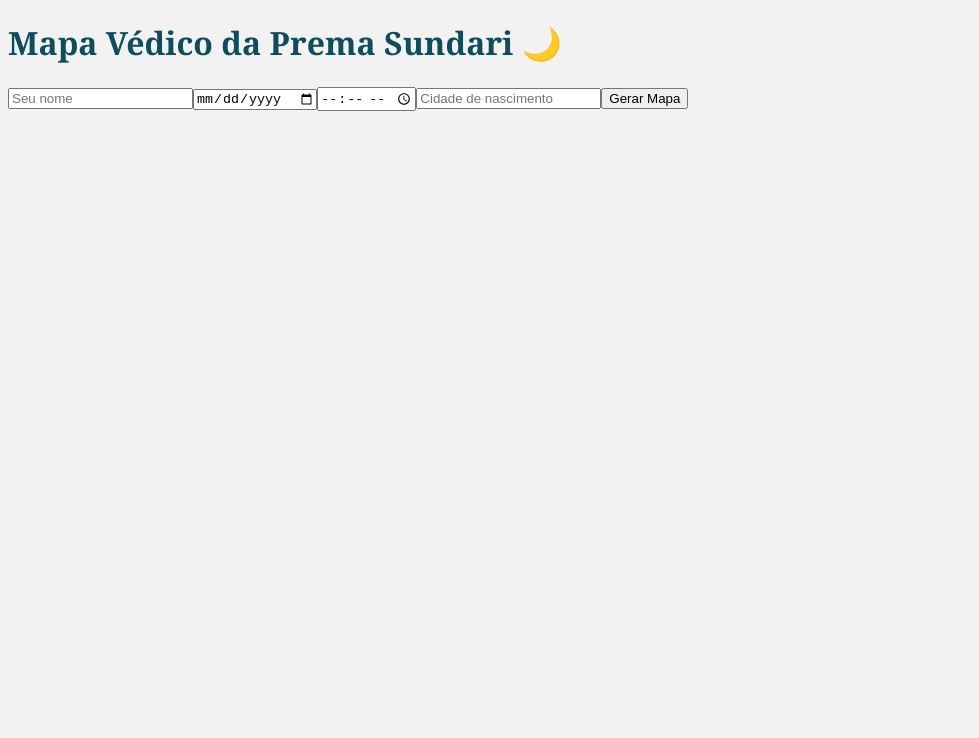
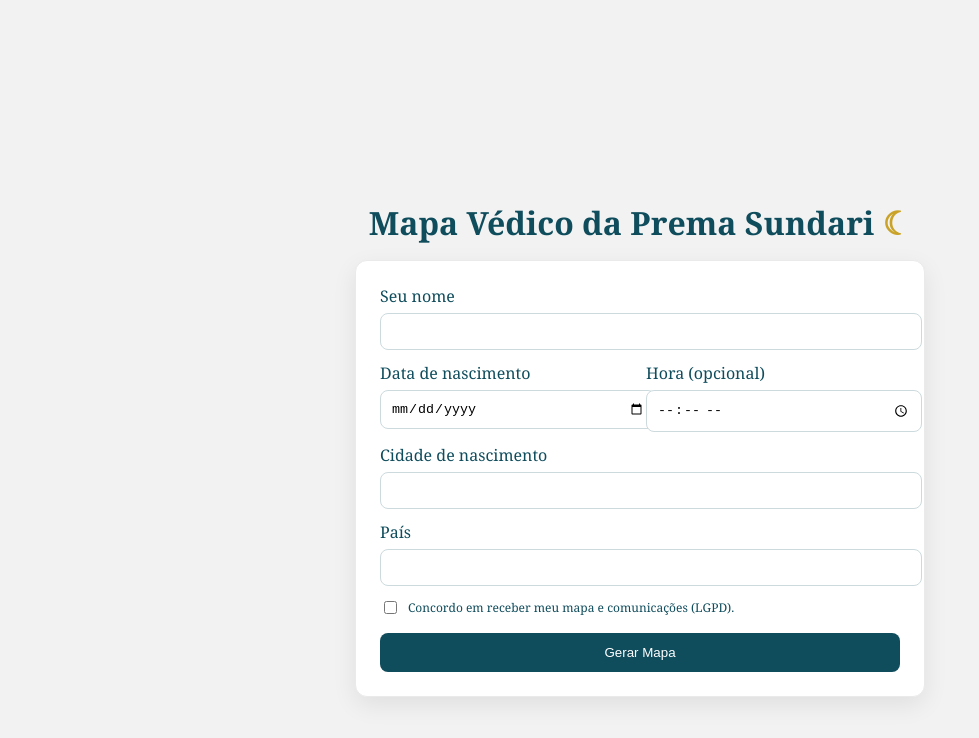
Before and after one commit to premasundaridevi/prema-mapa-vedico, a Next.js app: page / in a window 1280 px wide. Shown: the top 738 px of the page, without its empty margins (0-979 px from the left). Built offline with nearby package versions, Linux system fonts and the light colour scheme.

Commit message:
Update page.tsx

```diff
--- a/app/page.tsx
+++ b/app/page.tsx
@@ -1,73 +1,71 @@
 "use client";
-
 import { useState } from "react";
 
-export default function Home() {
-  const [form, setForm] = useState({
-    nome: "",
-    data: "",
-    hora: "",
-    cidade: "",
-  });
+export default function Home(){
+  const [loading,setLoading]=useState(false)
+  const [resp,setResp]=useState<any>(null)
+  const [err,setErr]=useState<string>()
 
-  const handleChange = (e: React.ChangeEvent<HTMLInputElement>) => {
-    setForm({ ...form, [e.target.name]: e.target.value });
-  };
-
-  const handleSubmit = (e: React.FormEvent) => {
-    e.preventDefault();
-    alert(`✨ Mapa de ${form.nome} será gerado em breve!`);
-    console.log(form);
-  };
+  async function onSubmit(e:any){
+    e.preventDefault(); setLoading(true); setErr(undefined)
+    const body = Object.fromEntries(new FormData(e.target).entries())
+    const r = await fetch("/api/mapa",{method:"POST",headers:{"Content-Type":"application/json"},body:JSON.stringify(body)})
+    const j = await r.json(); if(!r.ok){ setErr(j.error||"Erro"); setLoading(false); return }
+    setResp(j); setLoading(false)
+  }
 
   return (
-    <main className="flex min-h-screen flex-col items-center justify-center p-12">
-      <h1 className="text-2xl font-bold mb-6">Mapa Védico da Prema Sundari 🌙</h1>
-      <form
-        onSubmit={handleSubmit}
-        className="flex flex-col gap-4 bg-white p-6 rounded shadow-md w-full max-w-md"
-      >
-        <input
-          type="text"
-          name="nome"
-          placeholder="Seu nome"
-          value={form.nome}
-          onChange={handleChange}
-          className="border p-2 rounded"
-          required
-        />
-        <input
-          type="date"
-          name="data"
-          value={form.data}
-          onChange={handleChange}
-          className="border p-2 rounded"
-          required
-        />
-        <input
-          type="time"
-          name="hora"
-          value={form.hora}
-          onChange={handleChange}
-          className="border p-2 rounded"
-          required
-        />
-        <input
-          type="text"
-          name="cidade"
-          placeholder="Cidade de nascimento"
-          value={form.cidade}
-          onChange={handleChange}
-          className="border p-2 rounded"
-          required
-        />
-        <button
-          type="submit"
-          className="bg-purple-600 text-white py-2 px-4 rounded hover:bg-purple-700"
-        >
-          Gerar Mapa
-        </button>
-      </form>
+    <main style={{minHeight:'100vh',display:'flex',alignItems:'center',justifyContent:'center',padding:'40px 16px'}}>
+      <div style={{width:'100%', maxWidth:720, textAlign:'center'}}>
+        <h1 style={{fontSize:32, marginBottom:16}}>
+          Mapa Védico da Prema Sundari <span style={{color:'#C9A227'}}>☾</span>
+        </h1>
+
+        {/* CARTÃO DO FORMULÁRIO */}
+        <form onSubmit={onSubmit} className="card" id="form" style={{margin:'0 auto', maxWidth:520, textAlign:'left'}}>
+          <label>Seu nome</label>
+          <input className="input" name="nome" required style={{marginTop:6, marginBottom:12}}/>
+
+          <div style={{display:'grid', gridTemplateColumns:'1fr 1fr', gap:12}}>
+            <div>
+              <label>Data de nascimento</label>
+              <input className="input" type="date" name="data" required style={{marginTop:6}}/>
+            </div>
+            <div>
+              <label>Hora (opcional)</label>
+              <input className="input" type="time" name="hora" style={{marginTop:6}}/>
+            </div>
+          </div>
+
+          <label style={{marginTop:12, display:'block'}}>Cidade de nascimento</label>
+          <input className="input" name="cidade" required style={{marginTop:6}}/>
+
+          <label style={{marginTop:12, display:'block'}}>País</label>
+          <input className="input" name="pais" required style={{marginTop:6}}/>
+
+          <label style={{fontSize:12, display:'flex', alignItems:'center', gap:8, marginTop:12}}>
+            <input type="checkbox" name="consent" value="true" required/> Concordo em receber meu mapa e comunicações (LGPD).
+          </label>
+
+          <button className="btn" disabled={loading} style={{marginTop:16, width:'100%'}}>
+            {loading? "Gerando…" : "Gerar Mapa"}
+          </button>
+          {err && <div style={{color:'#b00020', fontSize:12, marginTop:8}}>{err}</div>}
+        </form>
+
+        {/* CARTÃO DO RESULTADO */}
+        <div style={{marginTop:20}}>
+          {resp ? (
+            <div className="card" style={{margin:'0 auto', maxWidth:520, textAlign:'left'}}>
+              <h2 style={{fontSize:22, marginBottom:8}}>Seu Resultado</h2>
+              <p><b>Ascendente:</b> {resp.ascendente ?? "—"}</p>
+              <p><b>Sol:</b> {resp.sol}</p>
+              <p><b>Lua:</b> {resp.lua}</p>
+              <a className="link" href={resp.pdfUrl} target="_blank" rel="noreferrer">Abrir “PDF”</a>
+            </div>
+          ) : null}
+        </div>
+      </div>
     </main>
-  );
+  )
 }
```
